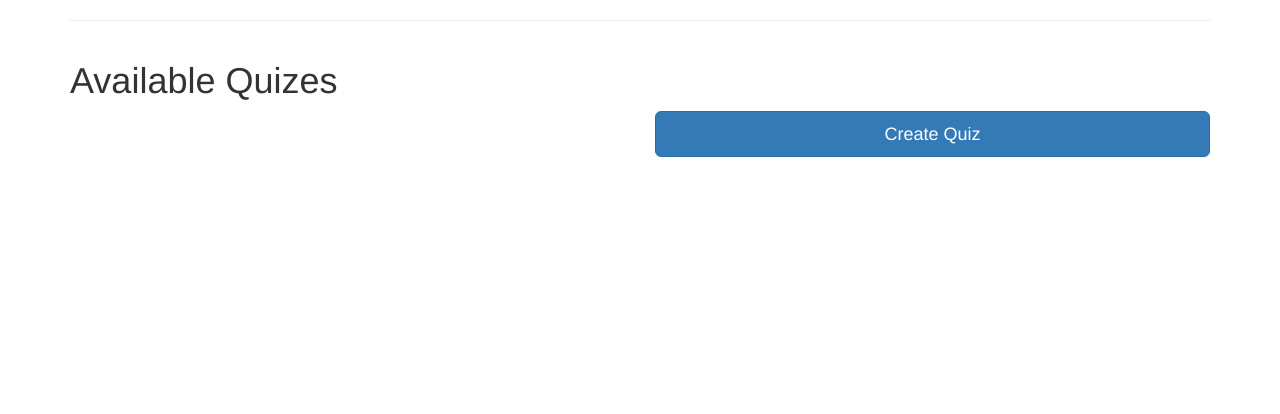
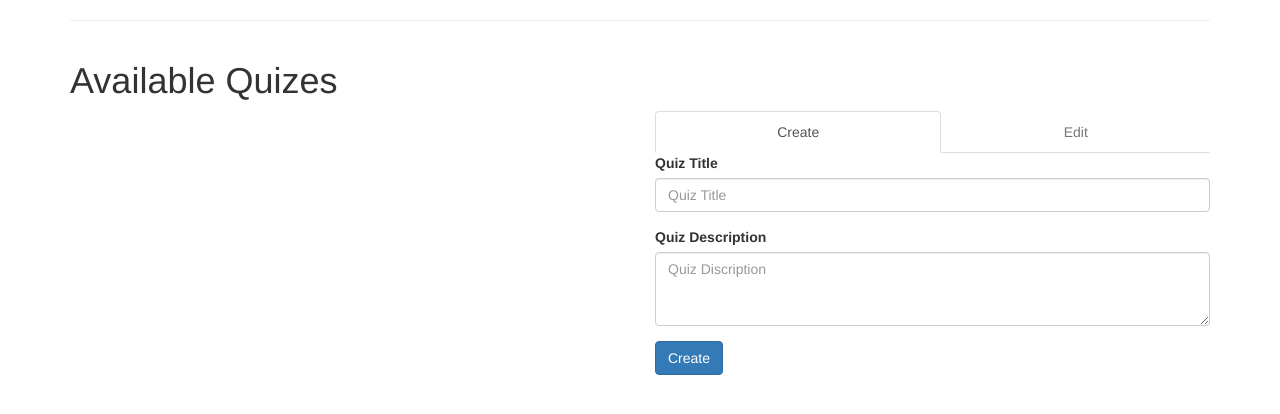
Before and after one commit to schretzilla/DynamicQuizProject, a Django app: page /dynoquiz/quiz/ in a window 1280 px wide. Shown: the part 56-470 px from the top of the page. Run offline with Django 3.2, Linux system fonts and the light colour scheme; data comes from the database, SQL or seed files in the repository; both versions use the stored data as it was after the commit; some libraries are stand-ins or nearby versions.

Commit message:
updated index front-end toggle buttons

```diff
--- a/dynoquiz/dynoquiz/api.py
+++ b/dynoquiz/dynoquiz/api.py
@@ -21,18 +21,31 @@ class QuizList(APIView):
 		return Response(serializer.errors, status=status.HTTP_400_BAD_REQUEST)
 
 class QuizDetail(APIView):
-	def get_quiz(self, pk):
-		try:
-			return Quiz.objects.get(pk=pk)
-		except Quiz.DoesNotExist:
-			raise Http404
+    def get_quiz(self, pk):
+        try:
+            return Quiz.objects.get(pk=pk)
+        except Quiz.DoesNotExist:
+            raise Http404
 
-	def get(self, request, pk, format=None):
-		quiz = self.get_quiz(pk)
-		serialized_quiz = QuizSerializer(quiz)
-		return Response(serialized_quiz.data)
+    def get(self, request, pk, format=None):
+        quiz = self.get_quiz(pk)
+        serialized_quiz = QuizSerializer(quiz)
+        return Response(serialized_quiz.data)
 
-	def delete(self, request, pk, format=None):
-		quiz = self.get_quiz(pk)
-		quiz.delete()
-		return Response(status=status.HTTP_204_NO_CONTENT)
+    def delete(self, request, pk, format=None):
+        quiz = self.get_quiz(pk)
+        quiz.delete()
+        return Response(status=status.HTTP_204_NO_CONTENT)
+
+    def put(self, request, format=None):
+        serializer = QuizSerializer(data=request.data)
+        if serializer.is_valid():
+            quiz = self.get_quiz(serializer.id)
+
+            #make update function in model class
+            quiz.quiz_name = serializer.quiz_name
+            quiz.quiz_details = serializer.quiz_details
+            quiz.save()
+            return Response(serializer.data)
+        else:
+            return Response(serializer.errors, status=status.HTTP_400_BAD_REQUEST)
--- a/dynoquiz/dynoquiz/serializers.py
+++ b/dynoquiz/dynoquiz/serializers.py
@@ -9,6 +9,5 @@ class QuizSerializer(serializers.ModelSerializer):
 			'id',
 			'quiz_name',
 			'quiz_details',
-			'question_set',
 			'date_created'
 			)
--- a/dynoquiz/dynoquiz/static/dynoquiz/js/index.js
+++ b/dynoquiz/dynoquiz/static/dynoquiz/js/index.js
@@ -21,26 +21,49 @@ index.controller('QuizCtrl', function QuizCtrl($scope, $log, $http){
 			'quiz_details':$scope.quizDetails,
 			'date_created':$scope.date
 		};
-		$http.post('/dynoquiz/api/quiz/', quiz);
-		$scope.loadItems();
+		$scope.quizName=null;
+		$scope.quizDetails=null;
+		//TODO: Check why refresh is needed to see results here
+		$http.post('/dynoquiz/api/quiz/', quiz).then(function(){
+			$scope.loadItems();
+		});
+	};
+
+	$scope.updateQuiz = function(){
 
 	};
 
-	//Check
 	$scope.deleteQuiz = function(id) {
-		alert("attempt delete: " + id);
 		$http.delete('/dynoquiz/api/quiz/' + id).then(function(){
 			$scope.loadItems();
 		});
-		//$scope.loadItems();
 	};
 
 	$scope.toggleCreateQuiz = function() {
 		$scope.createQuizFields = !$scope.createQuizFields;
 	};
 
+	$scope.formsetEditQuiz = function(quiz) {
+	    $scope.updateQuizBtn = true;
+	    $scope.editBtnClass = "active";
+	    $scope.createBtnClass = "";
+	    $scope.createQuizBtn = false;
+	    $scope.quizName = quiz.quiz_name;
+	    $scope.quizDetails = quiz.quiz_details;
+	};
+
+	$scope.formsetCreateQuiz = function() {
+	    $scope.updateQuizBtn = false;
+	    $scope.editBtnClass="disabled";
+	    $scope.createBtnClass="active";
+	    $scope.createQuizBtn = true;
+	    $scope.quizName = "";
+	    $scope.quizDetails = "";
+
+	}
+
 	$scope.loadItems();
-	$scope.createQuizFields = false;
+	$scope.formsetCreateQuiz();
 
 
 }); //End Index controller
--- a/dynoquiz/dynoquiz/templates/dynoquiz/index.html
+++ b/dynoquiz/dynoquiz/templates/dynoquiz/index.html
@@ -7,23 +7,9 @@
         </div>
     </div>
 
-    <div ng-app="index" class="row">
-        <div  ng-controller="QuizCtrl" class="col-lg-6">
-        <!--{% if quiz_list %}
-            <div class="list-group">
-                {% for quiz in quiz_list %}
-                    <a href="{% url 'dynoquiz:quiz_detail' quiz.id %}" class="list-group-item">
-                        <h3 class="list-group-item-heading"> {{ quiz.quiz_name}} </h3>
-                        <p class="list-group-item-text">{{ quiz.quiz_details }} </p>
-                    </a>
-                {% endfor %}
-            </div>
-        {% else %}
-            <p>No quizes available.</p>
-        {% endif %}
-            <a href="{% url 'dynoquiz:new_quiz' %}" class="btn btn-primary"}>Create Quiz</a>
-        -->
-
+    <div ng-app="index">
+        <div ng-controller="QuizCtrl" class="row">
+            <div class="col-lg-6">
                 <!-- List Current Quizes reverse order -->
                 <div ng-repeat="quiz in quizes"  class="row">
                     <div class="list-group">
@@ -31,7 +17,7 @@
                             <h3 class="list-group-item-heading"> {[{quiz.quiz_name}]}</h3>
                             <p class="list-group-item-text">{[{quiz.quiz_details}]}</p>
                         </a>
-                    <button type="button" class="btn btn-info btn-md">Edit</button>
+                        <button ng-click="formsetEditQuiz(quiz)" type="button" class="btn btn-info btn-md">Edit</button>
                         <button ng-click="deleteQuiz(quiz.id)" type="button" class="btn btn-danger btn-sm">Delete</button>
 
                     </div> <!--End List Group -->
@@ -39,14 +25,14 @@
 
             </div>
 
-        <!-- Angular Generated List -->
-        <div ng-controller="QuizCtrl" class="col-lg-6">
-            <div>
-                <button ng-click="toggleCreateQuiz()" type="button" class="btn btn-primary btn-lg btn-block">Create Quiz</button>
-            </div>
-
-            <!-- Create New Quiz -->
-            <div ng-show="createQuizFields" id="create-new-quiz" class="form-horizontal">
+            <!-- Right Col -->
+            <div class="col-lg-6">
+                <ul class="nav nav-tabs nav-justified">
+                    <li ng-class="createBtnClass" ng-click="formsetCreateQuiz()" role="presentation"><a href="#">Create</a></li>
+                    <li ng-class="editBtnClass" role="presentation"><a href="#">Edit</a></li>
+                </ul>
+                <!-- Quiz Create/Edit Fields -->
+                <div id="create-new-quiz" class="form-horizontal">
                     <div class="form-group">
                         <div class="col-sm-12">
                             <label for="quiz-title">Quiz Title</label>
@@ -63,12 +49,13 @@
 
                      <div class="form-group">
                         <div class="col-sm-12">
-                        <button ng-click="addQuiz()" type="button" class="btn btn-primary">Create</button>
+                            <button ng-show="createQuizBtn" ng-click="addQuiz()" type="button" class="btn btn-primary">Create</button>
+                            <button ng-show="updateQuizBtn" ng-click="updateQuiz()" type="button" class="btn btn-info">Update</button>
                         </div>
                     </div>
                 </div>
 
+            </div><!-- end right col -->
         </div>
-    </div>
-
+    </div> <!-- end index div -->
 {% endblock %}
```
Also changed, not shown: dynoquiz/db.sqlite3, 2 other files. Lines whose indentation alone changed are shown as unchanged.
